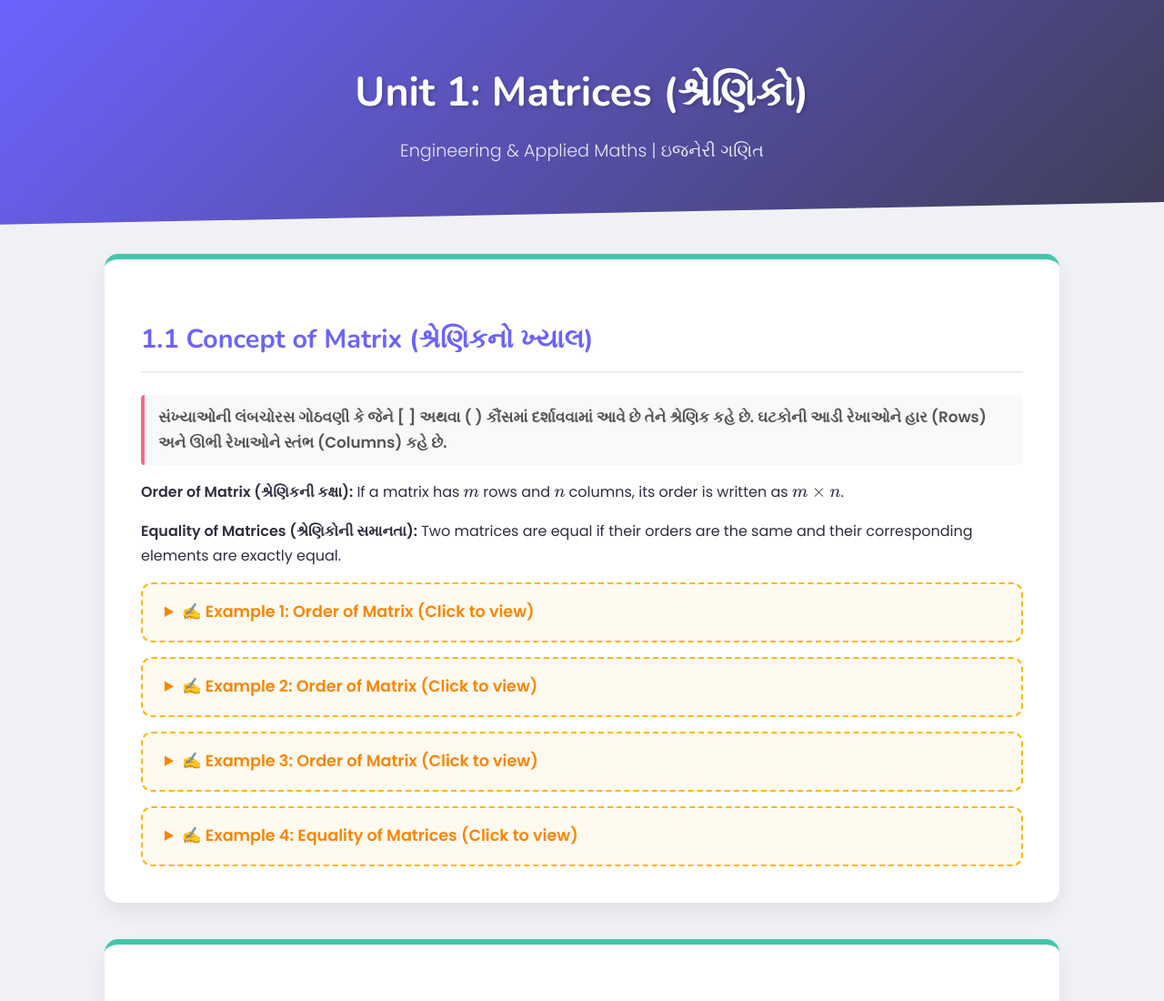
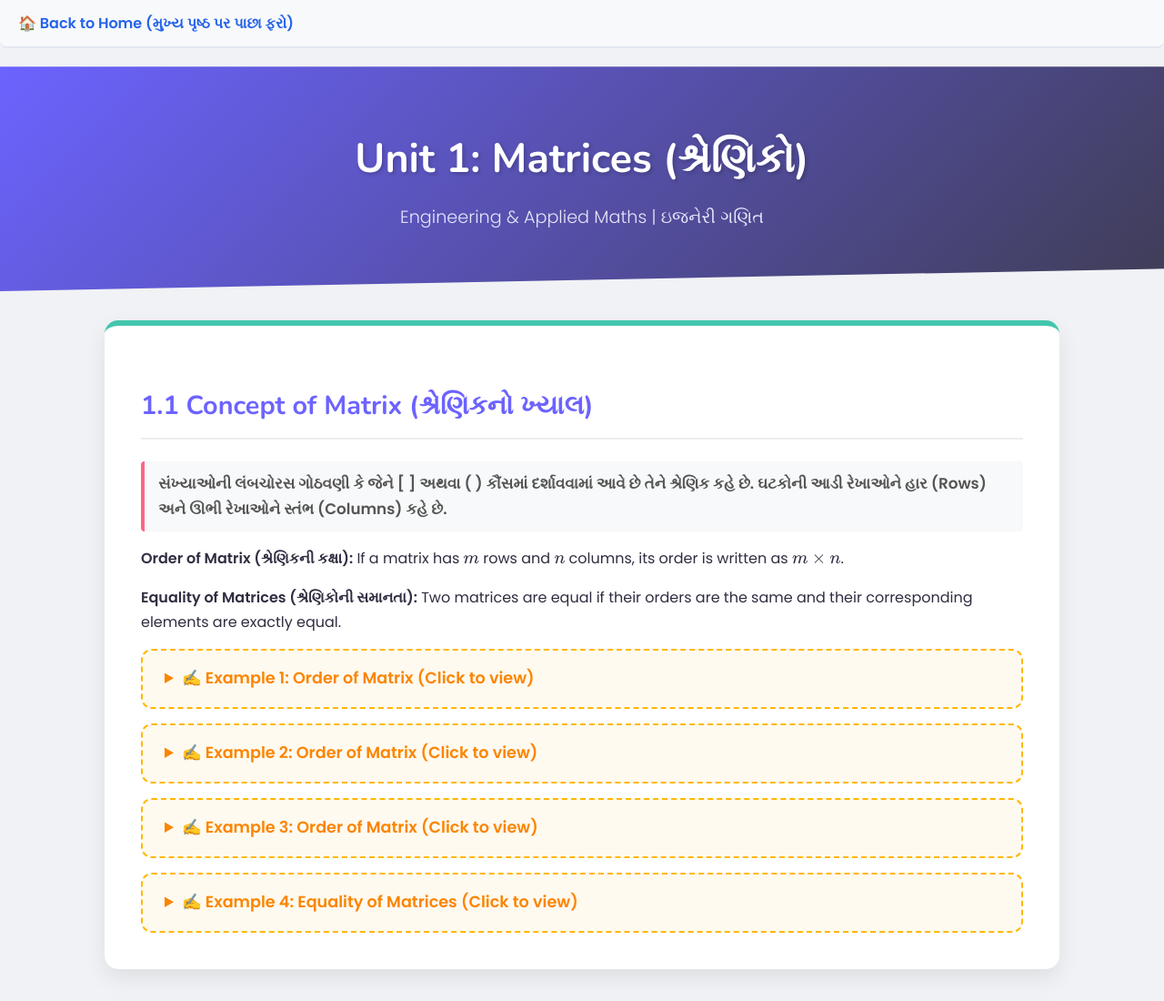
Before and after one commit to brp0587/Matrices-Learning-Module, a plain HTML site: page index.html in a window 1280 px wide. Shown: the top 1100 px of the page at 91% size. Drawn offline with nearby package versions, Linux system fonts and the light colour scheme; no server answers.

Commit message:
index.html

```diff
--- a/index.html
+++ b/index.html
@@ -158,7 +158,11 @@
     </style>
 </head>
 <body>
-
+<nav style="background-color: #f8f9fa; padding: 12px 20px; border-bottom: 2px solid #e2e8f0; margin-bottom: 20px; border-radius: 0 0 8px 8px;">
+    <a href="https://brp0587.github.io/Poly-math-home/" style="text-decoration: none; color: #2563eb; font-weight: bold; font-size: 16px;">
+        🏠 Back to Home (મુખ્ય પૃષ્ઠ પર પાછા ફરો)
+    </a>
+</nav>
     <header>
         <h1>Unit 1: Matrices (શ્રેણિકો)</h1>
         <div class="subtitle">Engineering & Applied Maths | ઇજનેરી ગણિત</div>
```
